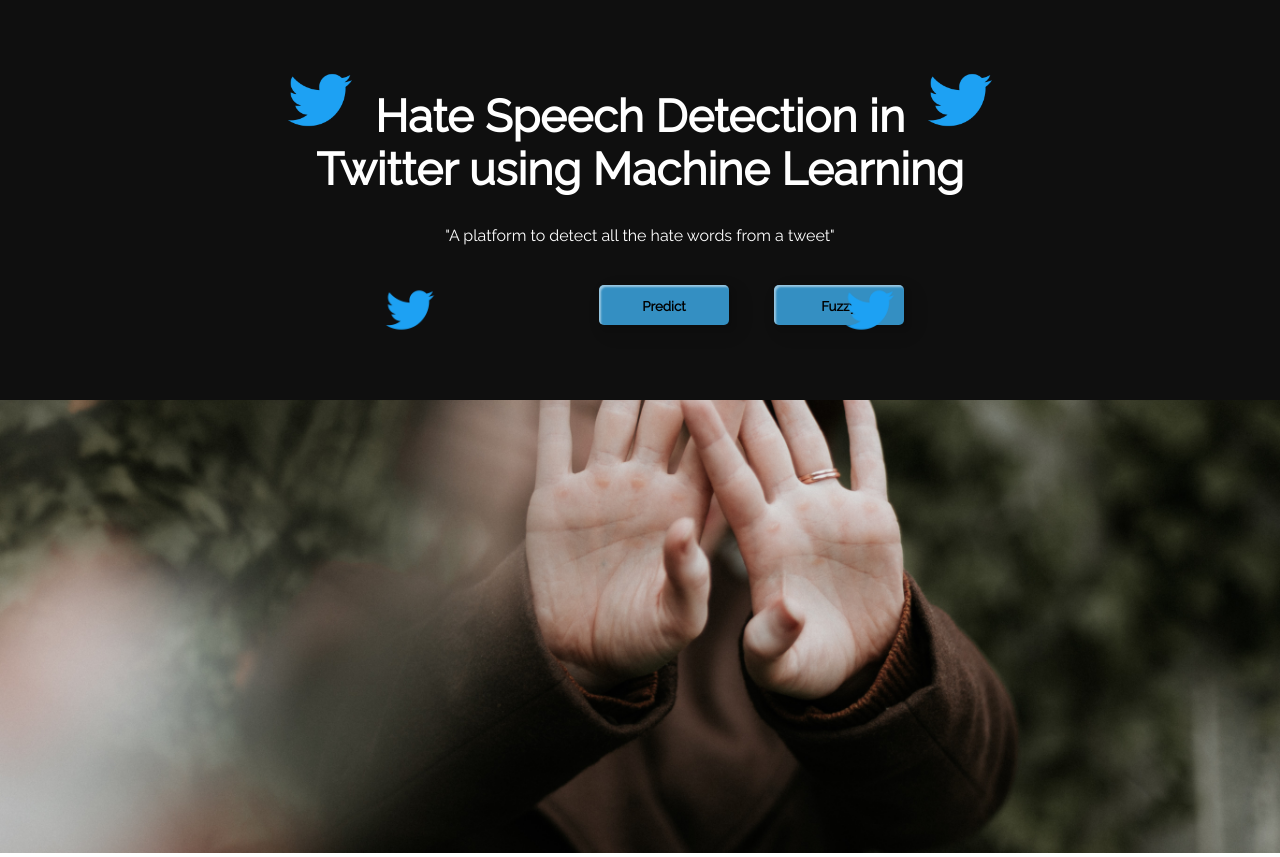
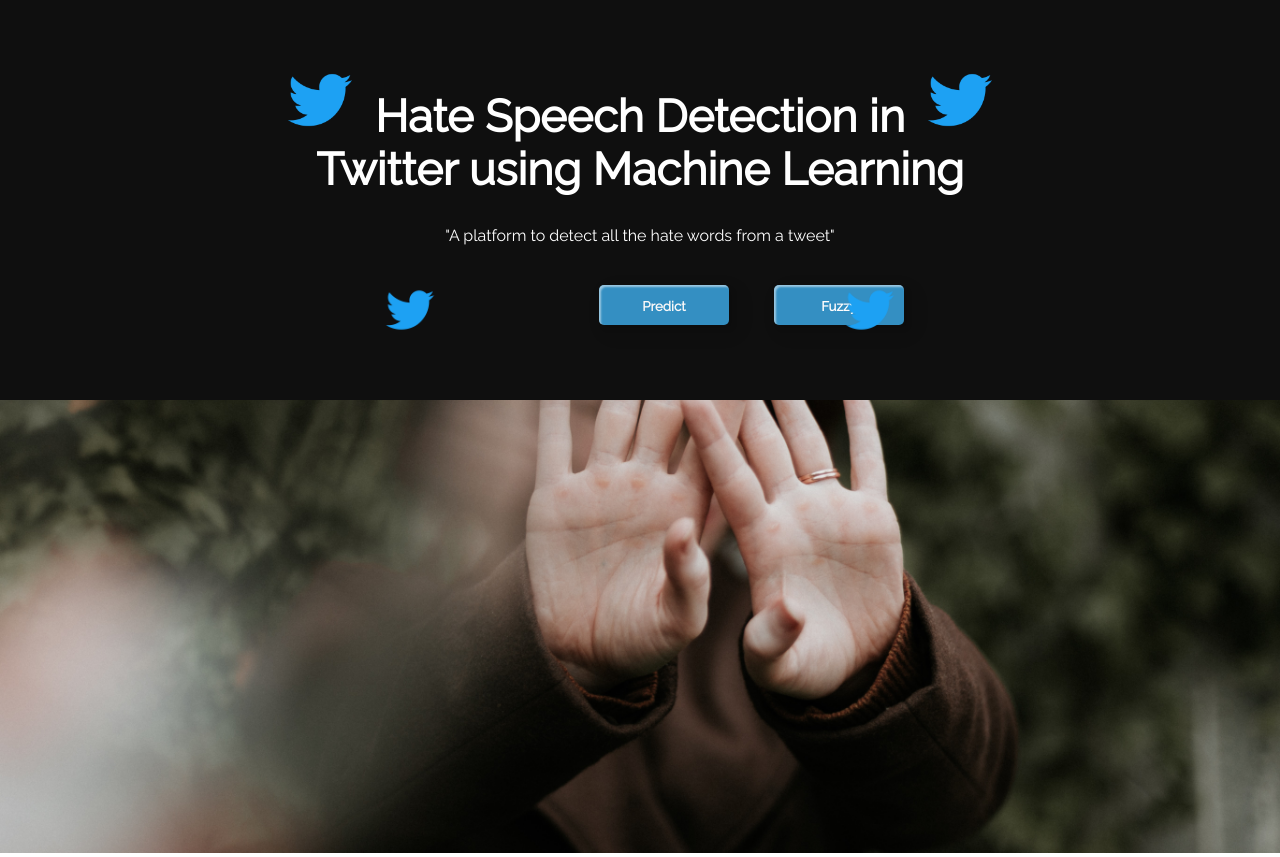
Before and after one commit to BinilTomJose1278/HateSpeechDetection, a Flask app: page / in a window 1280 px wide. Run offline with Flask 3, Linux system fonts and the light colour scheme; parts of the project's set-up code (start-up, migrations or seed data) failed here and were passed over.

Commit message:
Buttons has been updated

```diff
--- a/templates/homepage.html
+++ b/templates/homepage.html
@@ -25,16 +25,16 @@
     .action1 {
       border: none;
       outline: none;
-      color: black;
+      color: rgb(250, 248, 248);
       font-weight: bolder;
-      background-color: #348fc2;
+      background-color: transparent;
     }
     .action2 {
       border: none;
       outline: none;
-      color: black;
+      color: rgb(255, 253, 253);
       font-weight: bolder;
-      background-color: #348fc2;
+      background-color: transparent;
     }
     div.topdiv {
       clear: both;
```
